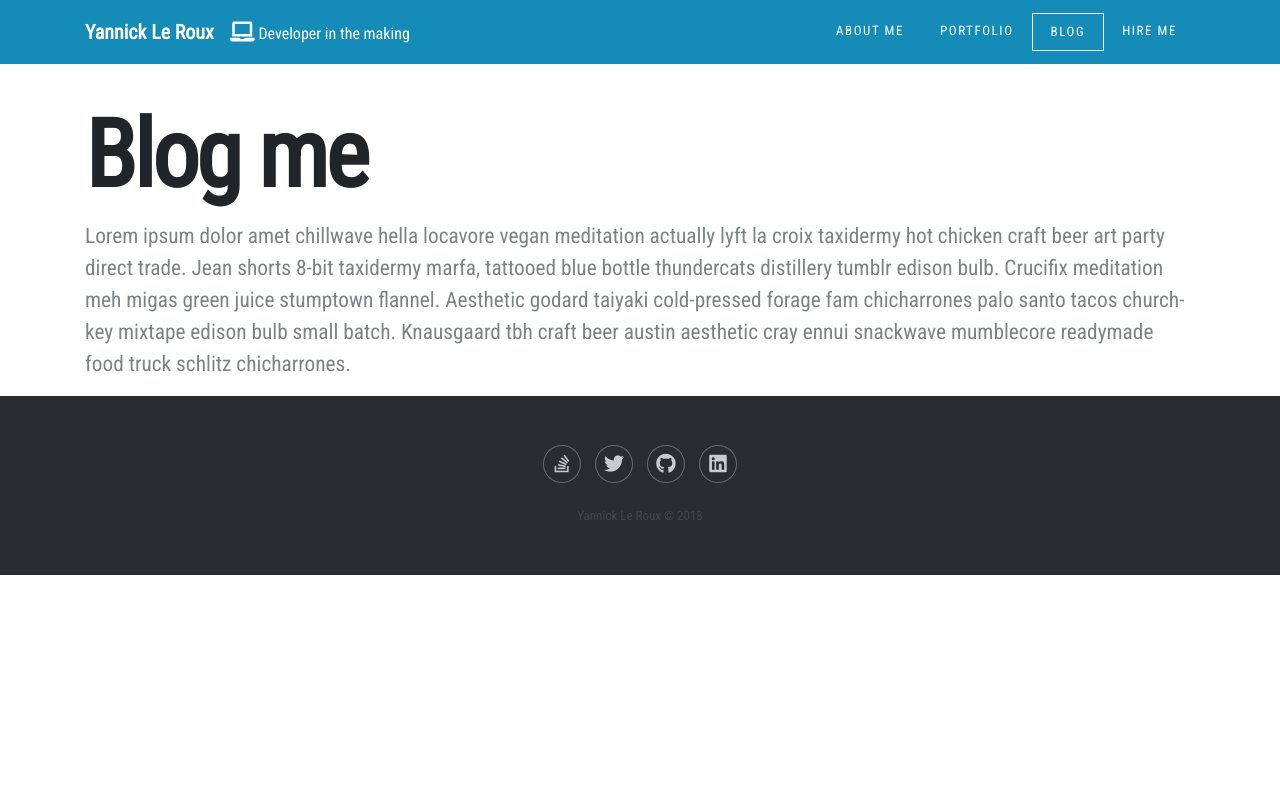
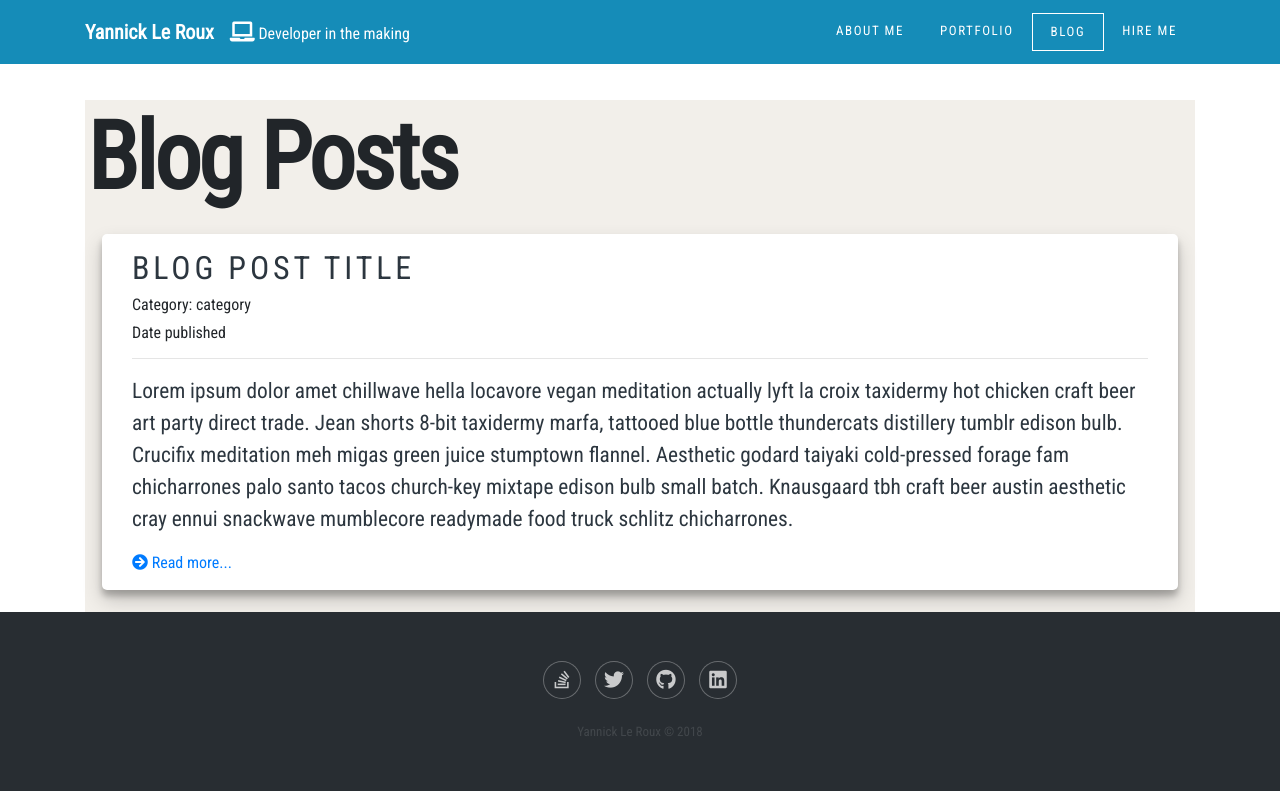
Before and after one commit to YannickLeRoux/my-portfolio-react, a React (Create React App) app in the folder frontend/: page /blog in a window 1280 px wide. Built offline with nearby package versions, Linux system fonts and the light colour scheme.

Commit message:
Create Blog Posts List Item

```diff
--- a/frontend/src/App.css
+++ b/frontend/src/App.css
@@ -203,7 +203,7 @@ blockquote p {
   margin: 20px 70px;
   background-color: white;
   border-radius: 5px;
-  box-shadow:1px 1px 5px rgba(0,0,0,0.1);
+  box-shadow: 0 10px 20px rgba(0,0,0,0.19), 0 6px 6px rgba(0,0,0,0.23);
 }
 
 .blog p {
--- a/frontend/src/assets/css/Portfolio.css
+++ b/frontend/src/assets/css/Portfolio.css
@@ -87,7 +87,7 @@
 }
 
 .img-hover {
-  box-shadow: 4px 5px 5px rgb(43, 43, 43, 0.5);
+  box-shadow: 0 10px 20px rgba(0,0,0,0.19), 0 6px 6px rgba(0,0,0,0.23);
   background-color: rgba(33,140,182,0.3);
   transform: scale(1.1);
   filter: blur(.25px);
@@ -125,3 +125,7 @@
   background-color: transparent;
   text-transform: uppercase;
 }
+
+.repolistitem {
+  box-shadow: 0 3px 6px rgba(0,0,0,0.16), 0 3px 6px rgba(0,0,0,0.23);
+}
--- a/frontend/src/assets/js/myscript.js
+++ b/frontend/src/assets/js/myscript.js
@@ -7,20 +7,20 @@ export default function() {
 
     const navbar = document.querySelector('nav');
 
-    function debounce(func, wait = 10, immediate = true) {
-        var timeout;
-        return function() {
-          var context = this, args = arguments;
-          var later = function() {
-            timeout = null;
-            if (!immediate) func.apply(context, args);
-          };
-          var callNow = immediate && !timeout;
-          clearTimeout(timeout);
-          timeout = setTimeout(later, wait);
-          if (callNow) func.apply(context, args);
-        };
-      };
+    // function debounce(func, wait = 10, immediate = true) {
+    //     var timeout;
+    //     return function() {
+    //       var context = this, args = arguments;
+    //       var later = function() {
+    //         timeout = null;
+    //         if (!immediate) func.apply(context, args);
+    //       };
+    //       var callNow = immediate && !timeout;
+    //       clearTimeout(timeout);
+    //       timeout = setTimeout(later, wait);
+    //       if (callNow) func.apply(context, args);
+    //     };
+    //   };
 
 
     function handleImgOver() {
--- /dev/null
+++ b/frontend/src/components/BlogPostsList.js
@@ -0,0 +1,10 @@
+import React from 'react';
+import BlogPostsListItem from './BlogPostsListItem';
+
+const BlogPostsList = () => {
+  return (
+    <BlogPostsListItem />
+  );
+};
+
+export default BlogPostsList;
--- /dev/null
+++ b/frontend/src/components/BlogPostsListItem.js
@@ -0,0 +1,30 @@
+import React from 'react';
+
+const BlogPostsListItem = () => {
+  return (
+    <div className="blog">
+      <h1>Blog Posts</h1>
+      <div className="blog-post">
+        <div className="container">
+          <a href="" className="blog-post--title"><h2>Blog Post Title</h2></a>
+          <h6 className="blog-post--category">Category: category</h6>
+          <h6 className="blog-post--date">Date published</h6>
+        </div>
+        <div className="container">
+          <hr />
+
+          <div className="blog-post--excerpt">
+            <p>
+            Lorem ipsum dolor amet chillwave hella locavore vegan meditation actually lyft la croix taxidermy hot chicken craft beer art party direct trade. Jean shorts 8-bit taxidermy marfa, tattooed blue bottle thundercats distillery tumblr edison bulb. Crucifix meditation meh migas green juice stumptown flannel. Aesthetic godard taiyaki cold-pressed forage fam chicharrones palo santo tacos church-key mixtape edison bulb small batch. Knausgaard tbh craft beer austin aesthetic cray ennui snackwave mumblecore readymade food truck schlitz chicharrones.
+            </p>
+
+            <a className="text-mute text-right" href="" ><i className="fa fa-arrow-circle-right"></i> Read more...</a>
+          </div>
+        </div>
+      </div>
+    </div>
+
+  );
+};
+
+export default BlogPostsListItem;
--- a/frontend/src/components/RepoListItem.js
+++ b/frontend/src/components/RepoListItem.js
@@ -4,7 +4,7 @@ import github from '../assets/img/GitHub-Mark-64px.png';
 const RepoListItem = ({ key, name, link, desc }) => {
   return (
     <React.Fragment>
-      <li className="list-group-item" key={ key }>
+      <li className="list-group-item repolistitem" key={ key }>
         <div className="row">
         <div className="col-md-2">
         <img src={ github }
--- a/frontend/src/components/routes/Blog.js
+++ b/frontend/src/components/routes/Blog.js
@@ -1,12 +1,10 @@
 import React from 'react';
+import BlogPostsList from '../BlogPostsList';
 
 const Blog = () => {
   return (
     <React.Fragment>
-      <h1>Blog me</h1>
-      <p>
-            Lorem ipsum dolor amet chillwave hella locavore vegan meditation actually lyft la croix taxidermy hot chicken craft beer art party direct trade. Jean shorts 8-bit taxidermy marfa, tattooed blue bottle thundercats distillery tumblr edison bulb. Crucifix meditation meh migas green juice stumptown flannel. Aesthetic godard taiyaki cold-pressed forage fam chicharrones palo santo tacos church-key mixtape edison bulb small batch. Knausgaard tbh craft beer austin aesthetic cray ennui snackwave mumblecore readymade food truck schlitz chicharrones.
-      </p>
+      <BlogPostsList />
     </React.Fragment>
   );
 
--- a/frontend/src/components/routes/Contact.js
+++ b/frontend/src/components/routes/Contact.js
@@ -4,9 +4,30 @@ const Contact = () => {
   return (
     <React.Fragment>
       <h1>Contact me</h1>
-      <p>
-            Lorem ipsum dolor amet chillwave hella locavore vegan meditation actually lyft la croix taxidermy hot chicken craft beer art party direct trade. Jean shorts 8-bit taxidermy marfa, tattooed blue bottle thundercats distillery tumblr edison bulb. Crucifix meditation meh migas green juice stumptown flannel. Aesthetic godard taiyaki cold-pressed forage fam chicharrones palo santo tacos church-key mixtape edison bulb small batch. Knausgaard tbh craft beer austin aesthetic cray ennui snackwave mumblecore readymade food truck schlitz chicharrones.
-      </p>
+      <div className="contact-clean">
+        <div className="container mb-5">
+          <div className="row">
+            <div className="col-md-4 col-sm-12 my-auto text-center">
+              <p className="text-center"> Please let me know how I could help you! ✍️ </p>
+              <p>Are you looking to add a highly motivated Junior Developer to your team ? 🙋‍♂️</p>
+              <p>Do you just need a cool website? </p>
+
+              <p className="text-center mb-2">I am looking forward to hearing from you!</p>
+            </div>
+            <div className="col-md-8 col-sm-12">
+
+              <form method="post" noValidate>
+                <h2 className="text-center">Contact Form</h2>
+                <div className="form-group">
+                  <div className="form-group">
+                    <button className="btn btn-primary btn-lg hero-button" type="submit"> Send </button>
+                  </div>
+                </div>
+              </form>
+            </div>
+          </div>
+        </div>
+      </div>
     </React.Fragment>
   );
 
--- a/frontend/src/components/routes/Portfolio.js
+++ b/frontend/src/components/routes/Portfolio.js
@@ -1,6 +1,8 @@
 import React, { Component } from 'react';
 import PortfolioCard from '../PortfolioCard';
 import ReposList from '../ReposList';
+
+import myScript from '../../assets/js/myscript';
 
 import '../../assets/css/Portfolio.css';
 
@@ -19,6 +21,11 @@ class Portfolio extends Component {
       .then( data => this.setState({ repos: data }))
       .catch(err => this.setState({ error: err }))
   };
+
+  componentDidMount() {
+    myScript();
+
+  }
 
   render() {
     return (
```
